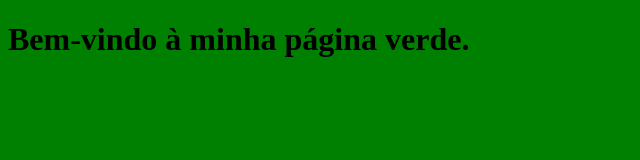
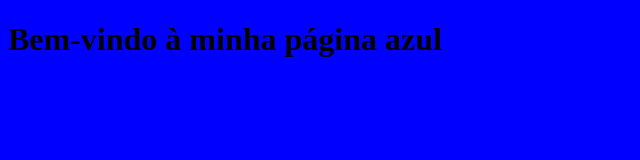
Before and after one commit to wilglison/pagina-teste, a plain HTML site: page index.html in a window 1280 px wide. Shown: the whole page, without its empty margins (0-640 px from the left). Drawn offline with Linux system fonts and the light colour scheme.

Commit message:
Update index.html

```diff
--- a/index.html
+++ b/index.html
@@ -1,14 +1,14 @@
 <!DOCTYPE html>
 <html>
 <head>
-    <title>Página verde</title>
+    <title>Página azul</title>
     <style>
         body {
-            background-color: green;
+            background-color: blue;
         }
     </style>
 </head>
 <body>
-    <h1>Bem-vindo à minha página verde.</h1>
+    <h1>Bem-vindo à minha página azul</h1>
 </body>
 </html>
```
